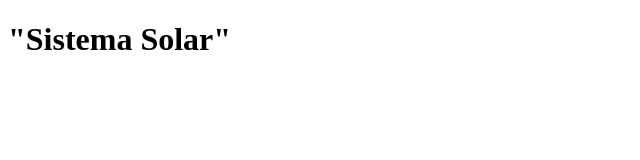
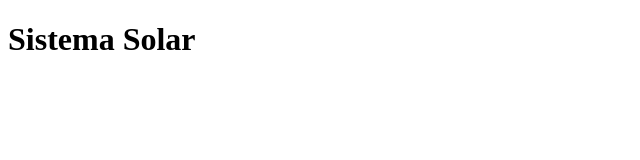
Before and after one commit to letsandrade/solar-system, a React (Create React App) app: page / in a window 1280 px wide. Shown: the top 160 px of the page, without its empty margins (0-640 px from the left). Built offline with nearby package versions, Linux system fonts and the light colour scheme.

Commit message:
requisito 1

```diff
--- a/src/components/Header.js
+++ b/src/components/Header.js
@@ -1,13 +1,13 @@
-import React, { Component } from "react";
+import React, { Component } from 'react';
 
 class Header extends Component {
-    render(){
-        return (
-            <header>
-                <h1>"Sistema Solar"</h1>
-            </header>
-        )
-    }
+  render() {
+    return (
+      <header>
+        <h1>Sistema Solar</h1>
+      </header>
+    );
+  }
 }
 
 export default Header;
```
Also changed, not shown: src/App.js (+4 -3 lines).
